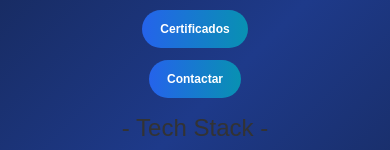
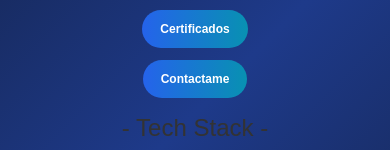
Before and after one commit to JulioRoncallo/PortafolioJulioRoncallo, a React (Vite) app: page / in a window 390 px wide. Shown: the part 464-614 px from the top of the page. Built offline with nearby package versions, Linux system fonts and the light colour scheme.

Commit message:
Correct button alignment on mobile

```diff
--- a/src/complements/Certificados.jsx
+++ b/src/complements/Certificados.jsx
@@ -32,16 +32,16 @@ const certificados = [
         imagen: Bootcamp,
     },
     {
+        nombre: "Ingeniero de Sistemas",
+        escuela: "La Universidad Del Magdalena",
+        fecha: "Septiembre 2024",
+        imagen: IngSistemas,
+    },
+    {
         nombre: "Especialización en Programación Web",
         escuela: "Netzun - San Ignacio University",
         fecha: "Noviembre 2024",
         imagen: ProgramacionWeb,
-    },
-    {
-        nombre: "Ingeniero de Sistemas",
-        escuela: "La Universidad Del Magdalena",
-        fecha: "Septiembre 2024",
-        imagen: IngSistemas,
     },
     {
         nombre: "Especialización en SQL",
--- a/src/views/Home.jsx
+++ b/src/views/Home.jsx
@@ -39,7 +39,7 @@ const Home = () => {
                     className={styles["link-botones"]}>Certificados</Link>
                 <Link
                     to="/contact"
-                    className={styles["link-botones"]}>Contactar</Link>
+                    className={styles["link-botones"]}>Contactame</Link>
             </section>
             <Stacks/>
             <DownloadCV />
```
